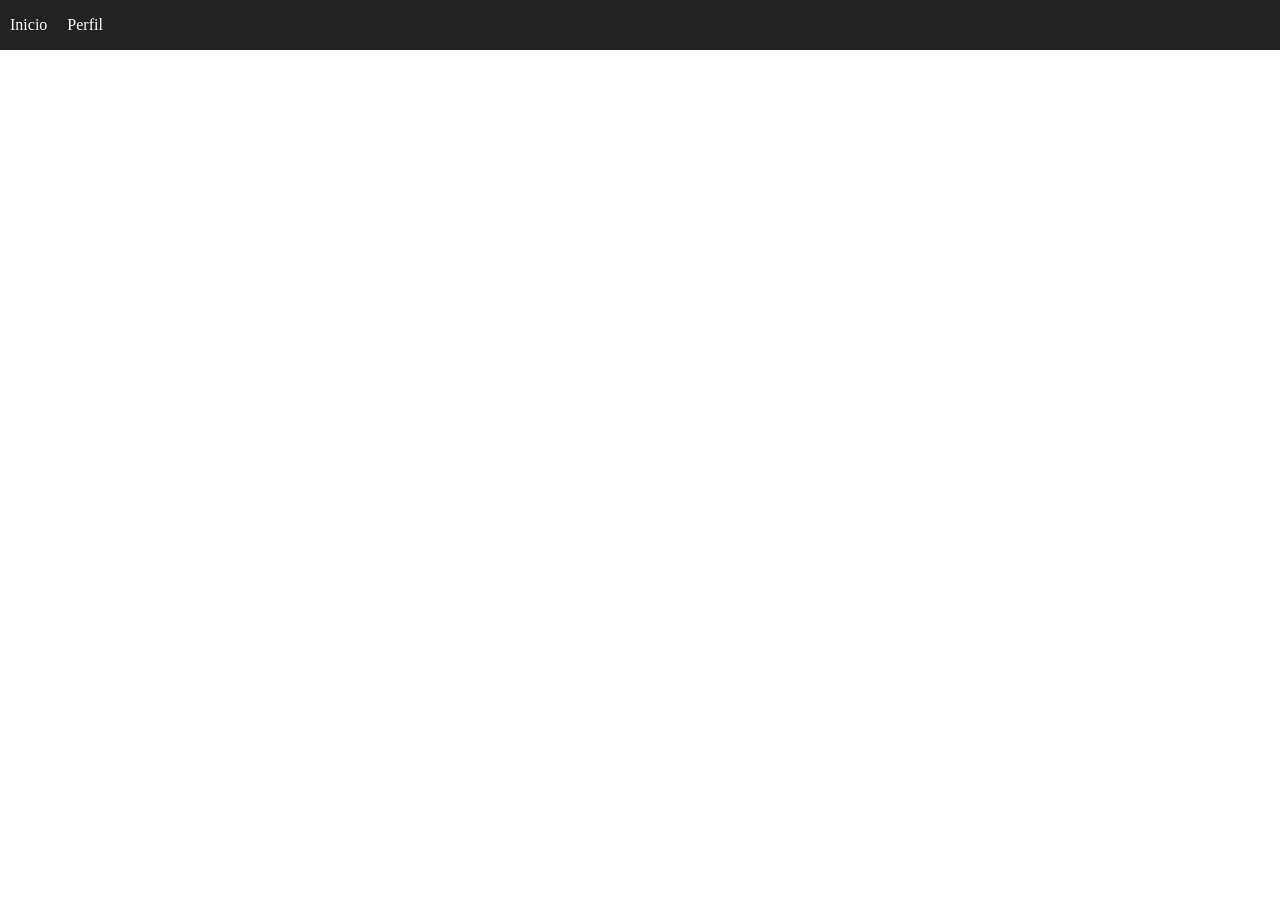
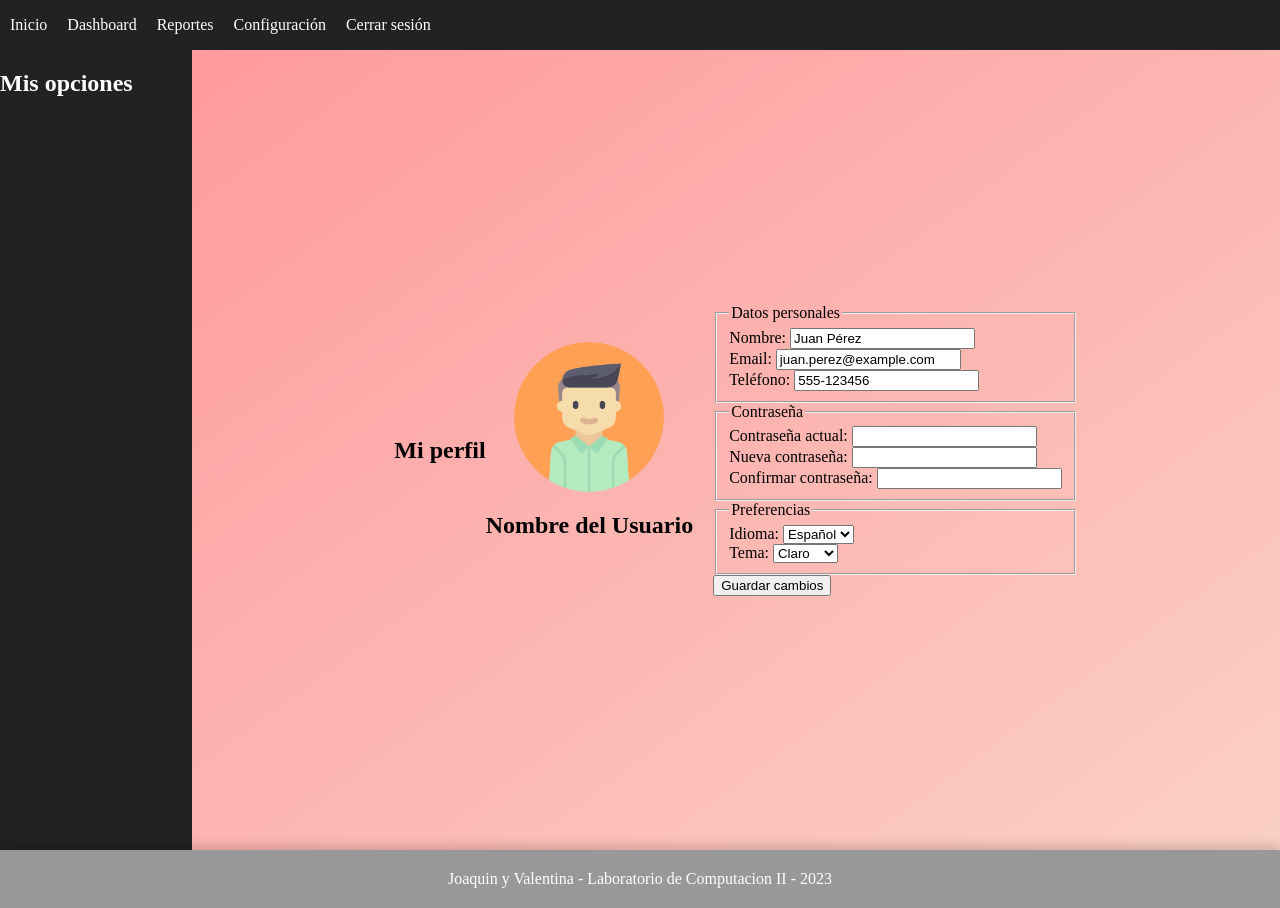
Before and after one commit to jauday/TRABAJO-FINAL, a plain HTML site: page perfil.html in a window 1280 px wide. Before the commit the page ends 800 px from the top, so only its background shows below. Drawn offline with Linux system fonts and the light colour scheme.

Commit message:
primer maquetado de perfil

```diff
--- a/css/estilos_generales.css
+++ b/css/estilos_generales.css
@@ -4,10 +4,10 @@ body {
 main {
   flex: 1;
   display: flex;
-  flex-direction: row;
-  flex-wrap: wrap;
+  flex-flow: row nowrap;
+  justify-content: center;
   padding: 20px;
-  background-color: aqua;
+  background: linear-gradient(to bottom right, #ff9a9e, #fad0c4);
 }
 header {
   background-color: #222;
@@ -61,8 +61,10 @@ aside {
 
 /* Estilos para el footer */
 footer {
-  background-color: #808080;
+  background-color: #333;
   color: #fff;
-  width: 100%;
-  height: 50px;
+  text-align: center;
+  padding: 20px;
+  opacity: 0.5;
+  box-shadow: 0px -5px 10px rgba(0, 0, 0, 0.3);
 }
--- a/css/estilos_perfil.css
+++ b/css/estilos_perfil.css
@@ -0,0 +1,29 @@
+.perfil fieldset {
+  padding: 20px;
+  box-sizing: border-box;
+  border: 1px solid #ccc;
+  display: flex;
+  background-color: #fff;
+  border: 1px solid #ccc;
+  border-radius: 5px;
+  box-shadow: 2px 2px 5px #ccc;
+  margin: 10px;
+  flex-basis: calc(33.33% - 20px);
+}
+.user-profile {
+  display: flex;
+  align-items: center;
+}
+
+.profile-image {
+  display: flex;
+  flex-direction: column;
+  align-items: center;
+  margin-right: 20px;
+}
+
+.profile-image img {
+  width: 150px;
+  height: 150px;
+  border-radius: 50%;
+}
--- a/perfil.html
+++ b/perfil.html
@@ -1,22 +1,96 @@
 <!DOCTYPE html>
-<html lang="en">
+<html lang="es">
+
 <head>
-    <meta charset="UTF-8">
-    <meta http-equiv="X-UA-Compatible" content="IE=edge">
-    <meta name="viewport" content="width=device-width, initial-scale=1.0">
-    <title>Perfil</title>
-    <link rel="stylesheet" type="text/css" href="css/estilos_generales.css">
-	<link rel="stylesheet" type="text/css" href="css/estilos_perfil.css">
+	<meta charset="UTF-8" />
+	<meta name="viewport" content="width=device-width, initial-scale=1.0" />
+	<title>Perfil - Usuario</title>
+	<link rel="stylesheet" href="css/estilos_generales.css" />
+	<link rel="stylesheet" href="css/estilos_perfil.css" />
 </head>
+
 <body>
-
 	<header>
 		<nav>
 			<ul>
 				<li><a href="index.html">Inicio</a></li>
-				<li><a href="perfil.html">Perfil</a></li>
+				<li><a href="#">Dashboard</a></li>
+				<li><a href="#">Reportes</a></li>
+				<li><a href="#">Configuración</a></li>
+				<li><a href="#">Cerrar sesión</a></li>
 			</ul>
 		</nav>
 	</header>
+	<div class="container">
+		<aside>
+			<h2>Mis opciones</h2>
+			<ul></ul>
+		</aside>
+		<main>
+			<section class="user-profile">
+				<h1>Mi perfil</h1>
+				<div class="profile-image">
+					<img src="./img/user.png" alt="User Profile Picture">
+					<h2>Nombre del Usuario</h2>
+				</div>
+				<div class="profile-forms">
+					<form>
+						<fieldset>
+							<legend>Datos personales</legend>
+							<div>
+								<label for="name">Nombre:</label>
+								<input type="text" id="name" name="name" value="Juan Pérez" />
+							</div>
+							<div>
+								<label for="email">Email:</label>
+								<input type="email" id="email" name="email" value="juan.perez@example.com" />
+							</div>
+							<div>
+								<label for="telephone">Teléfono:</label>
+								<input type="tel" id="telephone" name="telephone" value="555-123456" />
+							</div>
+						</fieldset>
+						<fieldset>
+							<legend>Contraseña</legend>
+							<div>
+								<label for="actual_password">Contraseña actual:</label>
+								<input type="password" id="actual_password" name="actual_password" />
+							</div>
+							<div>
+								<label for="new_password">Nueva contraseña:</label>
+								<input type="password" id="new_password" name="new_password" />
+							</div>
+							<div>
+								<label for="confirm_password">Confirmar contraseña:</label>
+								<input type="password" id="confirm_password" name="confirm_password" />
+							</div>
+						</fieldset>
+						<fieldset>
+							<legend>Preferencias</legend>
+							<div>
+								<label for="languaje">Idioma:</label>
+								<select id="languaje" name="languaje">
+									<option value="es">Español</option>
+									<option value="en">Inglés</option>
+								</select>
+							</div>
+							<div>
+								<label for="theme">Tema:</label>
+								<select id="theme" name="theme">
+									<option value="claro">Claro</option>
+									<option value="oscuro">Oscuro</option>
+								</select>
+							</div>
+						</fieldset>
+						<button type="submit">Guardar cambios</button>
+					</form>
+				</div>
+			</section>
+		</main>
+	</div>
+	<footer>
+		Joaquin y Valentina - Laboratorio de Computacion II - 2023
+	</footer>
 </body>
+
 </html>
```
Also changed, not shown: index.html (+4 -1 lines), img/user.png (added), 1 other file.
